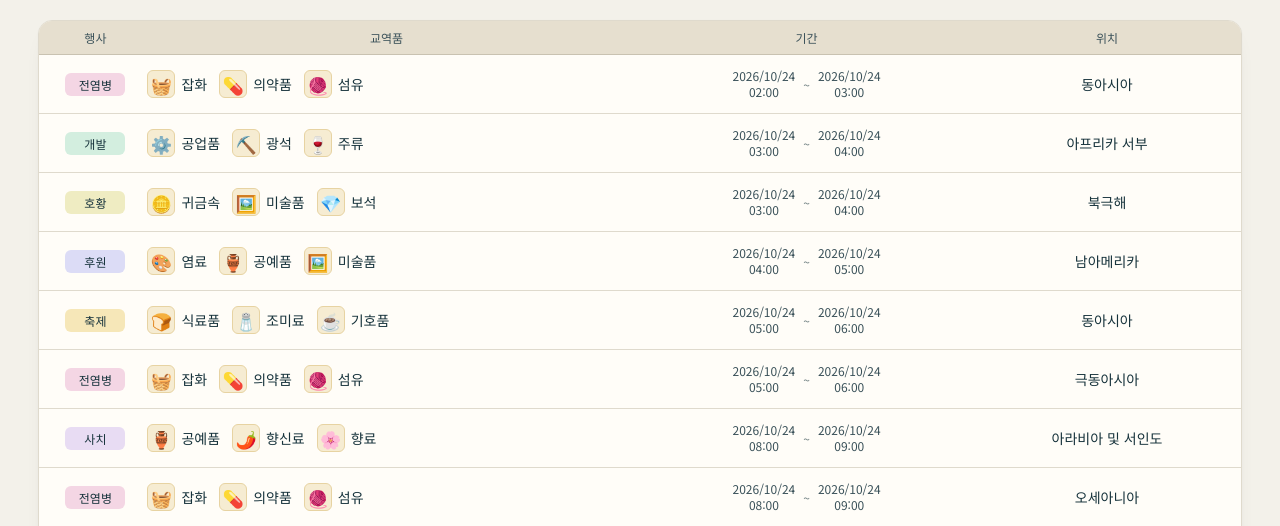
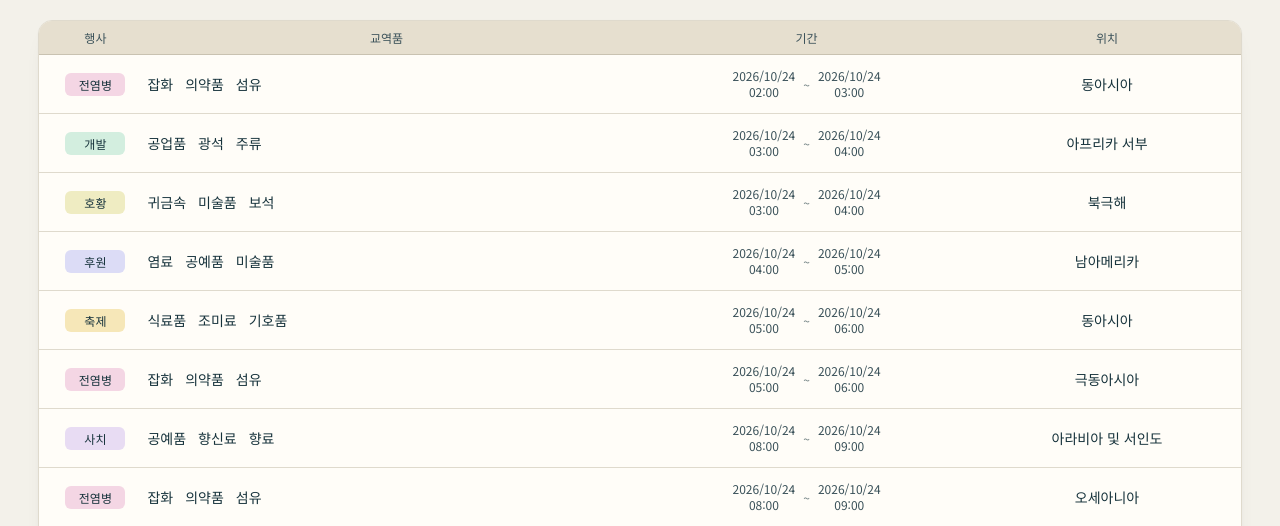
Before and after one commit to JiwonXD/uwoplanner, a website with bundled scripts: page web/schedule.html in a window 1280 px wide. Shown: the part 251-777 px from the top of the page. Built offline with nearby package versions, Linux system fonts and the light colour scheme.

Commit message:
Drop the category icons from the schedule table

```diff
--- a/web/schedule.js
+++ b/web/schedule.js
@@ -5,10 +5,6 @@ const $ = s => document.querySelector(s);
 const escape = s => String(s ?? '').replace(/[&<>"']/g, c => ({'&': '&amp;', '<': '&lt;', '>': '&gt;', '"': '&quot;', "'": '&#39;'}[c]));
 const BOOST_KEY = 'uwo-boosts';
 const EVENT_INDEX = Object.fromEntries(EVENTS.map((e, i) => [e.name, i]));
-// Category symbols are our own (emoji), not game artwork.
-const CATEGORY_ICON = {식료품: '🍞', 조미료: '🧂', 주류: '🍷', 가축: '🐄', 기호품: '☕', 의약품: '💊', 잡화: '🧺', 섬유: '🧶',
-  직물: '🧵', 염료: '🎨', 공예품: '🏺', 미술품: '🖼️', 향료: '🌸', 향신료: '🌶️', 보석: '💎', 귀금속: '🪙', 광석: '⛏️',
-  공업품: '⚙️', 무기류: '⚔️', 총포류: '💥'};
 const opened = new Set(); // rows whose recommendations are expanded
 
 // ---- stored 부양 entries (per browser) ----
@@ -29,7 +25,7 @@ function notice(text) { $('#notice').textContent = text; $('#notice').hidden = !
 
 // ---- event table, laid out like the in-game 교역 이벤트 일정 window ----
 const rowKey = e => `${e.kind}|${e.start}|${e.city || e.region}`;
-const categoryCell = c => { const name = c.replace(/\(.*\)/, ''); return `<span class="cat"${name !== c ? ` title="${escape(c)}"` : ''}><i aria-hidden="true">${CATEGORY_ICON[name] || '📦'}</i>${escape(name)}</span>`; };
+const categoryCell = c => { const name = c.replace(/\(.*\)/, ''); return `<span class="cat"${name !== c ? ` title="${escape(c)}"` : ''}>${escape(name)}</span>`; };
 function stamp(ms) { const [y, mo, d] = kstDate(ms).split('-'); return `<span class="stamp"><span>${y}/${mo}/${d}</span><span>${kstClock(ms)}</span></span>`; }
 function renderToday(now) {
   const items = [...pandemicEvents(now - HOUR, now + DAY), ...boosts.filter(b => b.end > now && b.start < now + DAY)]
--- a/web/style.css
+++ b/web/style.css
@@ -409,8 +409,7 @@ body.busy #collection input,body.busy #collection .collection-bulk button,body.b
 .pill{min-width:60px;text-align:center;font-size:12px;font-weight:800;padding:3px 10px;border-radius:6px;color:#16323b}
 .pill-boost{background:#5ad32e;color:#0d2d05}
 .et-goods{display:flex;flex-wrap:wrap;gap:4px 12px}
-.cat{display:inline-flex;align-items:center;gap:6px;font-weight:700;font-size:14px}
-.cat i{font-style:normal;font-size:17px;width:28px;height:28px;display:inline-grid;place-items:center;background:var(--brass-soft);border:1px solid #e7d3a2;border-radius:6px}
+.cat{font-weight:700;font-size:14px}
 .et-period{gap:8px;font-size:12px;color:var(--ink-2);font-variant-numeric:tabular-nums}
 .stamp{display:flex;flex-direction:column;align-items:center;line-height:1.35}
 .tilde{color:var(--muted)}
```
